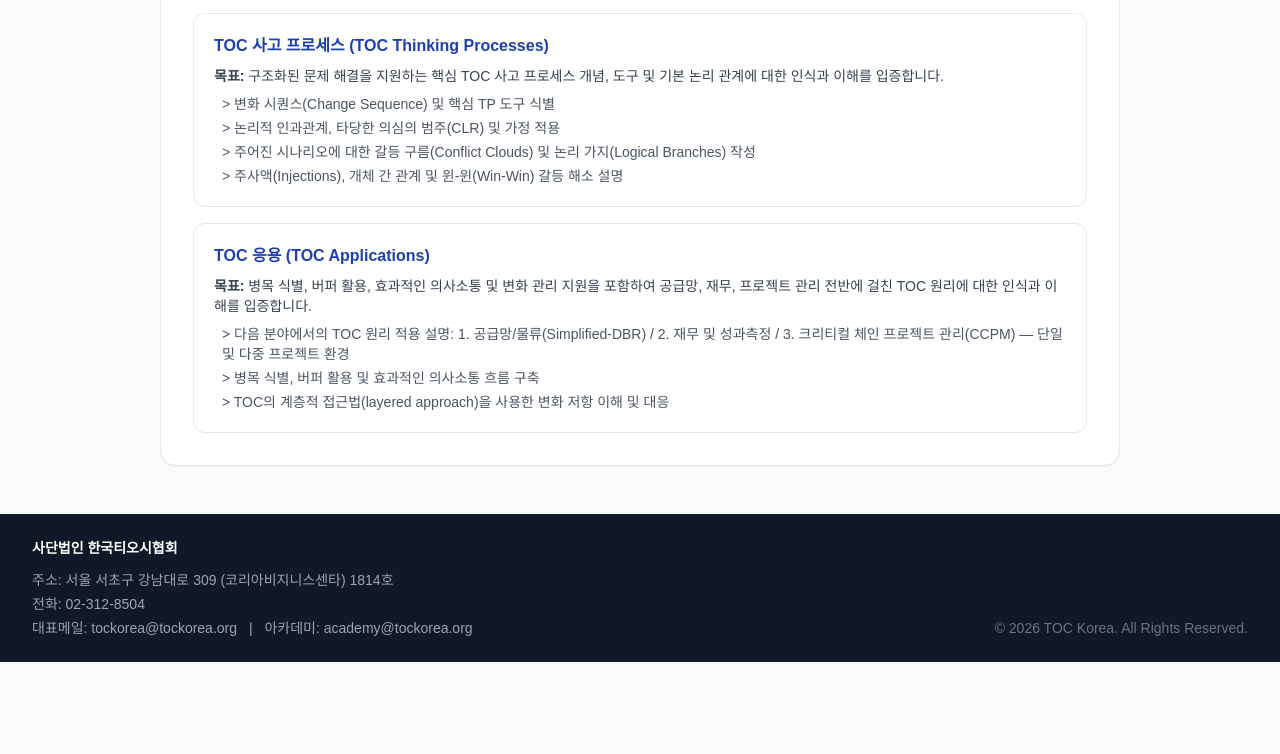
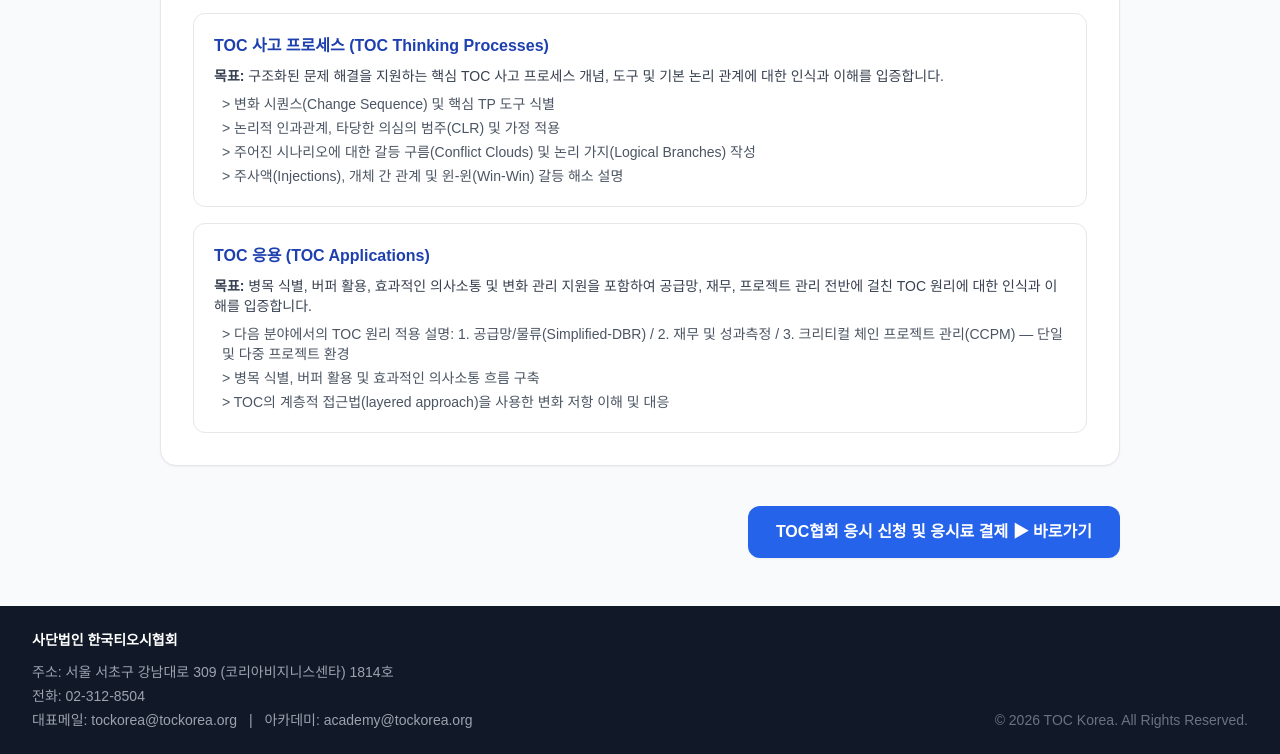
Before and after one commit to tockoreaorg/homepage, a plain HTML site: page fund-exam.html in a window 1280 px wide. Shown: the part 1682-2436 px from the top of the page. Before the commit the page ends 2344 px from the top, so only its background shows below. Drawn offline with nearby package versions, Linux system fonts and the light colour scheme; a web font is replaced by a local one.

Commit message:
Restore bottom exam registration button in fund-exam.html

```diff
--- a/fund-exam.html
+++ b/fund-exam.html
@@ -882,6 +882,15 @@
             </article>
         </section>
 
+        <!-- 하단 응시 신청 링크 -->
+        <div class="pt-2 flex justify-center sm:justify-end">
+            <a href="https://docs.google.com/forms/d/e/1FAIpQLSdzOExN3_AJiGGtABYMsnvZ9oN5cV6M-u0_pxU3eloT-oglsg/viewform?usp=preview"
+                target="_blank" rel="noopener noreferrer"
+                class="w-full sm:w-auto text-center px-7 py-3.5 bg-blue-600 text-white font-bold rounded-xl hover:bg-blue-700 transition text-sm sm:text-base shadow-sm">
+                TOC협회 응시 신청 및 응시료 결제 ▶ 바로가기
+            </a>
+        </div>
+
     </main>
 
     <script>
```
